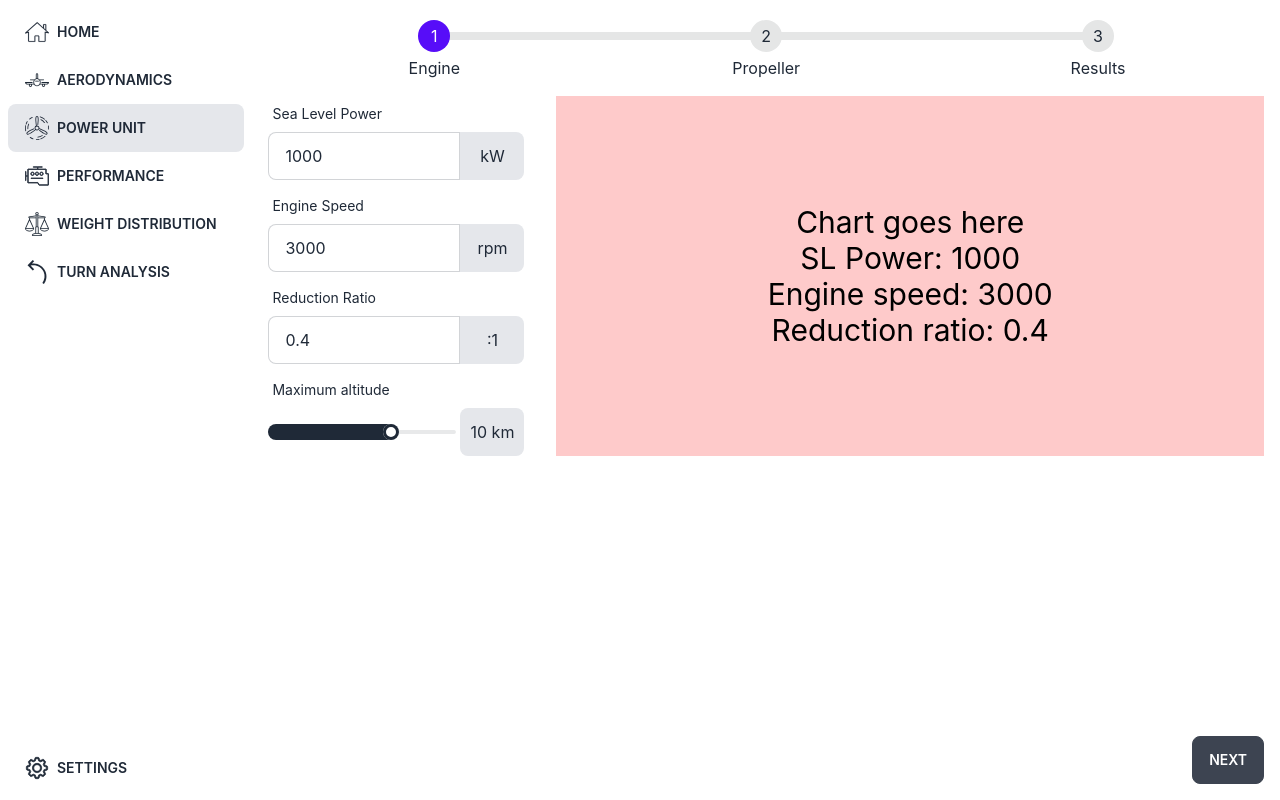
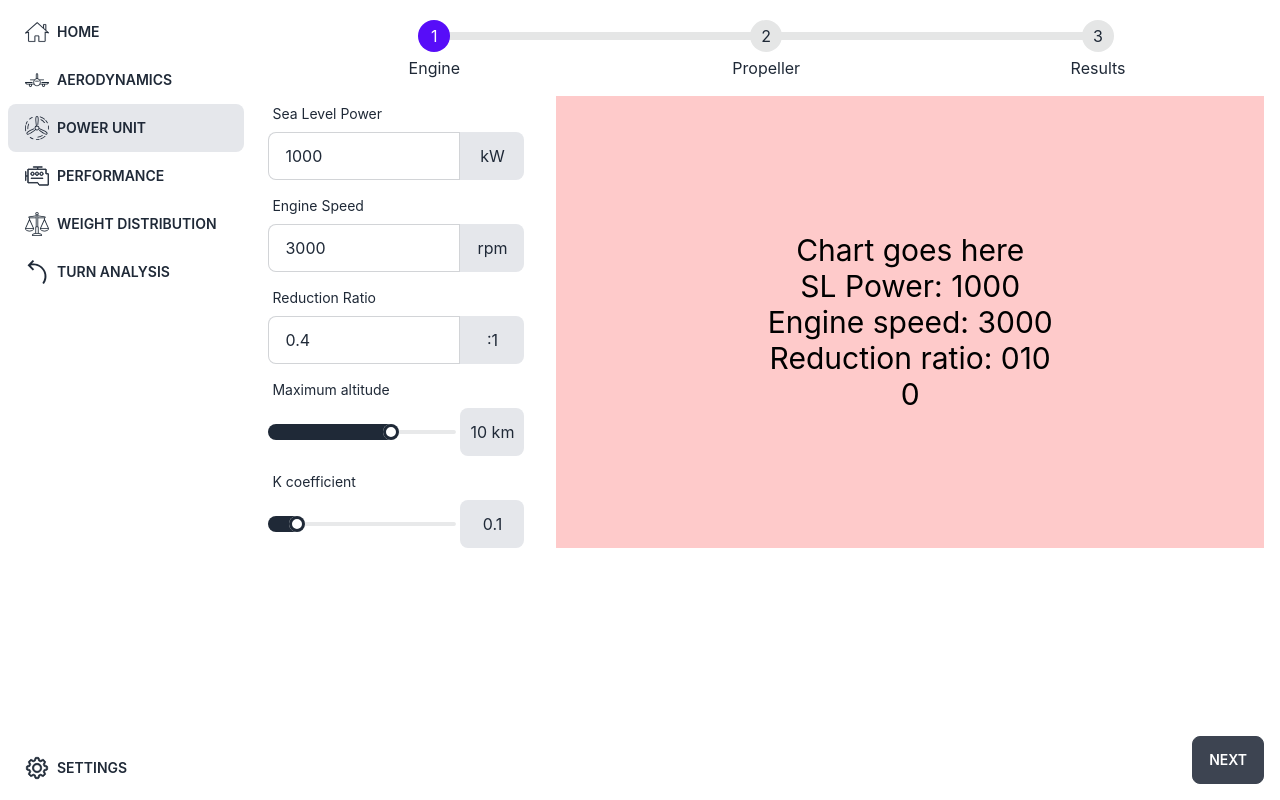
Before and after one commit to adamsmietanka/aircraft-calculator, a React (Create React App) app in the folder frontend/: page /powerunit/engine in a window 1280 px wide. Built offline with nearby package versions, Linux system fonts and the light colour scheme.

Commit message:
feat: add simple power calculation

```diff
--- a/frontend/src/components/organisms/index.ts
+++ b/frontend/src/components/organisms/index.ts
@@ -1,6 +1,3 @@
-import PowerUnitEngine from "./PowerUnitEngine";
-import PowerUnitPropeller from "./PowerUnitPropeller";
-import PowerUnitResults from "./PowerUnitResults";
 import Aerodynamics from "./Aerodynamics";
 import Performance from "./Performance";
 import Settings from "./Settings";
@@ -8,9 +5,6 @@ import Turn from "./Turn";
 import Weight from "./Weight";
 
 export {
-    PowerUnitEngine,
-    PowerUnitPropeller,
-    PowerUnitResults,
     Aerodynamics,
     Performance,
     Settings,
--- a/frontend/src/components/organisms/PowerUnitEngine.tsx
+++ b/frontend/src/features/power_unit/PowerUnitEngine.tsx
@@ -1,18 +1,20 @@
 import React from "react";
-import InputNumber from "../atoms/InputNumber";
-import InputSlider from "../atoms/InputSlider";
-import { useEngineStore } from "../../utils/useEngine";
-import PowerUnitEngineChart from "../molecules/PowerUnitEngineChart";
+import InputNumber from "../../components/atoms/InputNumber";
+import InputSlider from "../../components/atoms/InputSlider";
+import { useEngineStore } from "./useEngine";
+import PowerUnitEngineChart from "./PowerUnitEngineChart";
 
 const PowerUnitEngine = () => {
     const seaLevelPower = useEngineStore((state) => state.seaLevelPower)
     const engineSpeed = useEngineStore((state) => state.engineSpeed)
     const reductionRatio = useEngineStore((state) => state.reductionRatio)
     const maxAltitude = useEngineStore((state) => state.maxAltitude)
+    const kCoefficient = useEngineStore((state) => state.kCoefficient)
     const setSeaLevelPower = useEngineStore((state) => state.setSeaLevelPower)
     const setEngineSpeed = useEngineStore((state) => state.setEngineSpeed)
     const setReductionRatio = useEngineStore((state) => state.setReductionRatio)
     const setMaxAltitude = useEngineStore((state) => state.setMaxAltitude)
+    const setKCoefficient = useEngineStore((state) => state.setKCoefficient)
   return (
     <div className="flex">
       <div className="flex flex-col w-64 mr-8 space-y-2">
@@ -44,6 +46,15 @@ const PowerUnitEngine = () => {
           max={15}
           setter={setMaxAltitude}
         />
+        <InputSlider
+          label="K coefficient"
+          unit=""
+          value={kCoefficient}
+          step={0.01}
+          min={0.08}
+          max={0.25}
+          setter={setKCoefficient}
+        />
       </div>
       <PowerUnitEngineChart />
     </div>
--- a/frontend/src/components/molecules/PowerUnitEngineChart.tsx
+++ b/frontend/src/features/power_unit/PowerUnitEngineChart.tsx
@@ -1,16 +1,25 @@
-import React from "react";
-import { useEngineStore } from "../../utils/useEngine";
+import React, { useCallback, useEffect, useState } from "react";
+import { useEngineStore } from "./useEngine";
+import { usePower } from "./usePower";
 
 const PowerUnitEngineChart = () => {
   const seaLevelPower = useEngineStore((state) => state.seaLevelPower);
   const engineSpeed = useEngineStore((state) => state.engineSpeed);
   const reductionRatio = useEngineStore((state) => state.reductionRatio);
+  const heights = useEngineStore((state) => state.heights);
+  const [calculatePower] = usePower();
+  const [number, setNumber] = useState(0);
+
+  useEffect(() => {
+    console.log(heights.map(calculatePower));
+  }, [calculatePower, heights]);
   return (
     <div className="bg-red-200 w-full text-bold text-black text-3xl flex flex-col justify-center items-center">
       <div>Chart goes here</div>
       <div>SL Power: {seaLevelPower}</div>
       <div>Engine speed: {engineSpeed}</div>
-      <div>Reduction ratio: {reductionRatio}</div>
+      <div>Reduction ratio: {heights}</div>
+      <button onClick={() => setNumber((i) => i + 1)}>{number}</button>
     </div>
   );
 };
--- /dev/null
+++ b/frontend/src/features/power_unit/index.ts
@@ -0,0 +1,11 @@
+import PowerUnitEngine from "./PowerUnitEngine";
+import PowerUnitEngineChart from "./PowerUnitEngineChart";
+import PowerUnitPropeller from "./PowerUnitPropeller";
+import PowerUnitResults from "./PowerUnitResults";
+
+export {
+    PowerUnitEngine,
+    PowerUnitEngineChart,
+    PowerUnitPropeller,
+    PowerUnitResults,
+}
--- /dev/null
+++ b/frontend/src/features/power_unit/useEngine.ts
@@ -0,0 +1,33 @@
+import create from "zustand";
+
+interface EngineState {
+  seaLevelPower: number;
+  engineSpeed: number;
+  reductionRatio: number;
+  maxAltitude: number;
+  kCoefficient: number;
+  heights: number[];
+  setSeaLevelPower: (value: number) => void;
+  setEngineSpeed: (value: number) => void;
+  setReductionRatio: (value: number) => void;
+  setMaxAltitude: (value: number) => void;
+  setKCoefficient: (value: number) => void;
+}
+
+export const useEngineStore = create<EngineState>()((set) => ({
+  seaLevelPower: 1000,
+  engineSpeed: 3000,
+  reductionRatio: 0.4,
+  maxAltitude: 10,
+  kCoefficient: 0.1,
+  heights: [0, 10],
+  setSeaLevelPower: (value) => set((state) => ({ seaLevelPower: value })),
+  setEngineSpeed: (value) => set((state) => ({ engineSpeed: value })),
+  setReductionRatio: (value) => set((state) => ({ reductionRatio: value })),
+  setMaxAltitude: (value) =>
+    set((state) => ({
+      maxAltitude: value,
+      heights: Array.from(Array(value).keys()),
+    })),
+    setKCoefficient: (value) => set((state) => ({ kCoefficient: value })),
+}));
--- /dev/null
+++ b/frontend/src/features/power_unit/usePower.ts
@@ -0,0 +1,20 @@
+import { useCallback } from "react";
+import { useEngineStore } from "./useEngine";
+
+export const usePower = () => {
+  const engine = useEngineStore();
+  const calculatePower = useCallback(
+    (height: number) => {
+      console.log("reused");
+      return curvePower(height, engine.kCoefficient);
+    },
+    [engine]
+  );
+  return [calculatePower];
+};
+
+export function curvePower(x: number, k: number, curveStart = 0, curveStartPower = 1000) {
+    // International Standard atmosphere
+    const sigma = ((44.3 - x) / (44.3 - curveStart)) ** 4.256;
+    return curveStartPower * ((sigma - k) / (1 - k));
+  }
--- a/frontend/src/index.tsx
+++ b/frontend/src/index.tsx
@@ -8,15 +8,13 @@ import Home from "./components/templates/Home";
 import Steps from "./components/templates/Steps";
 import { powerUnitSteps } from "./utils/steps";
 import {
-  PowerUnitEngine,
-  PowerUnitPropeller,
-  PowerUnitResults,
   Aerodynamics,
   Performance,
   Settings,
   Turn,
   Weight,
 } from "./components/organisms";
+import { PowerUnitEngine, PowerUnitPropeller, PowerUnitResults } from "./features/power_unit";
 
 const root = ReactDOM.createRoot(
   document.getElementById("root") as HTMLElement
--- a/frontend/src/utils/useEngine.ts
+++ /dev/null
@@ -1,23 +0,0 @@
-import create from 'zustand'
-
-interface EngineState {
-  seaLevelPower: number
-  engineSpeed: number
-  reductionRatio: number
-  maxAltitude: number
-  setSeaLevelPower: (value: number) => void
-  setEngineSpeed: (value: number) => void
-  setReductionRatio: (value: number) => void
-  setMaxAltitude: (value: number) => void
-}
-
-export const useEngineStore = create<EngineState>()((set) => ({
-  seaLevelPower: 1000,
-  engineSpeed: 3000,
-  reductionRatio: 0.4,
-  maxAltitude: 10,
-  setSeaLevelPower: (value) => set((state) => ({ seaLevelPower: value })),
-  setEngineSpeed: (value) => set((state) => ({ engineSpeed: value })),
-  setReductionRatio: (value) => set((state) => ({ reductionRatio: value })),
-  setMaxAltitude: (value) => set((state) => ({ maxAltitude: value })),
-}))
```
Also changed, not shown: frontend/src/features/power_unit/PowerUnitPropeller.tsx (renamed from frontend/src/components/organisms/PowerUnitPropeller.tsx), frontend/src/features/power_unit/PowerUnitResults.tsx (renamed from frontend/src/components/organisms/PowerUnitResults.tsx).
